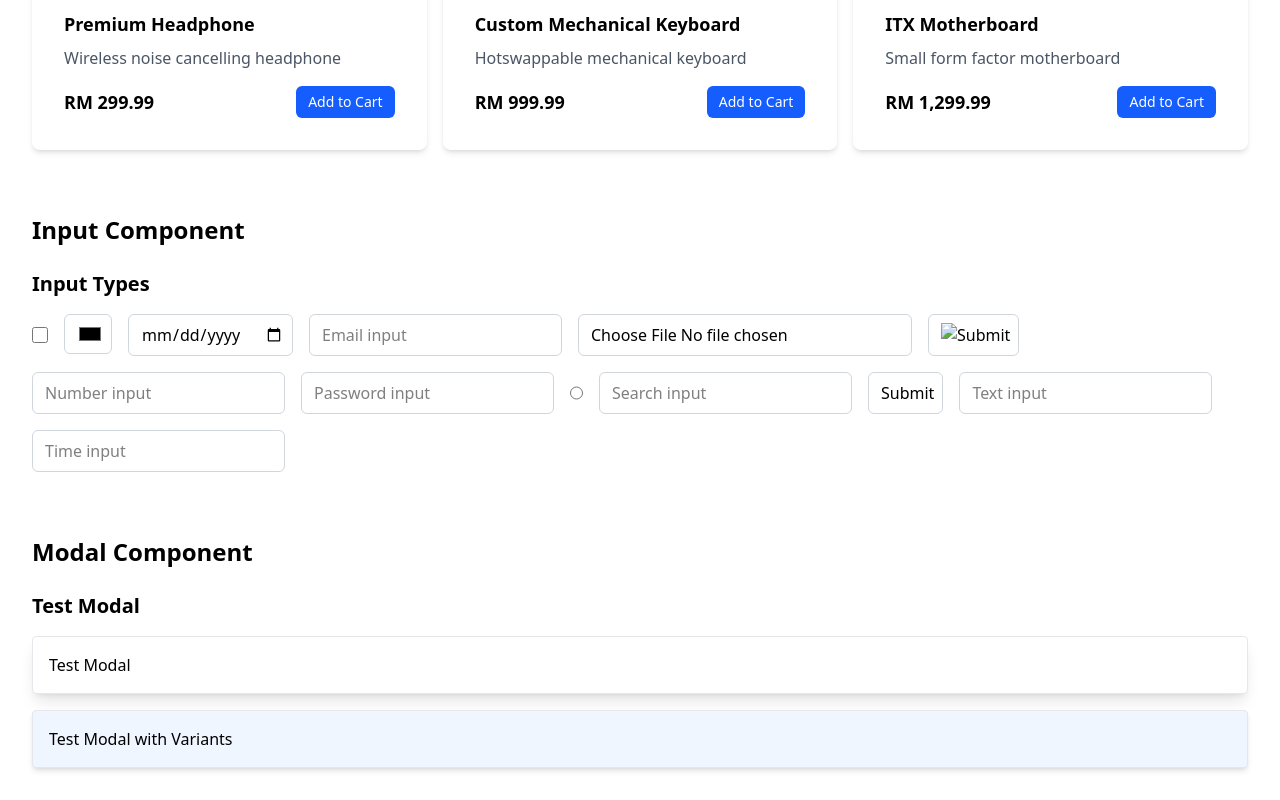
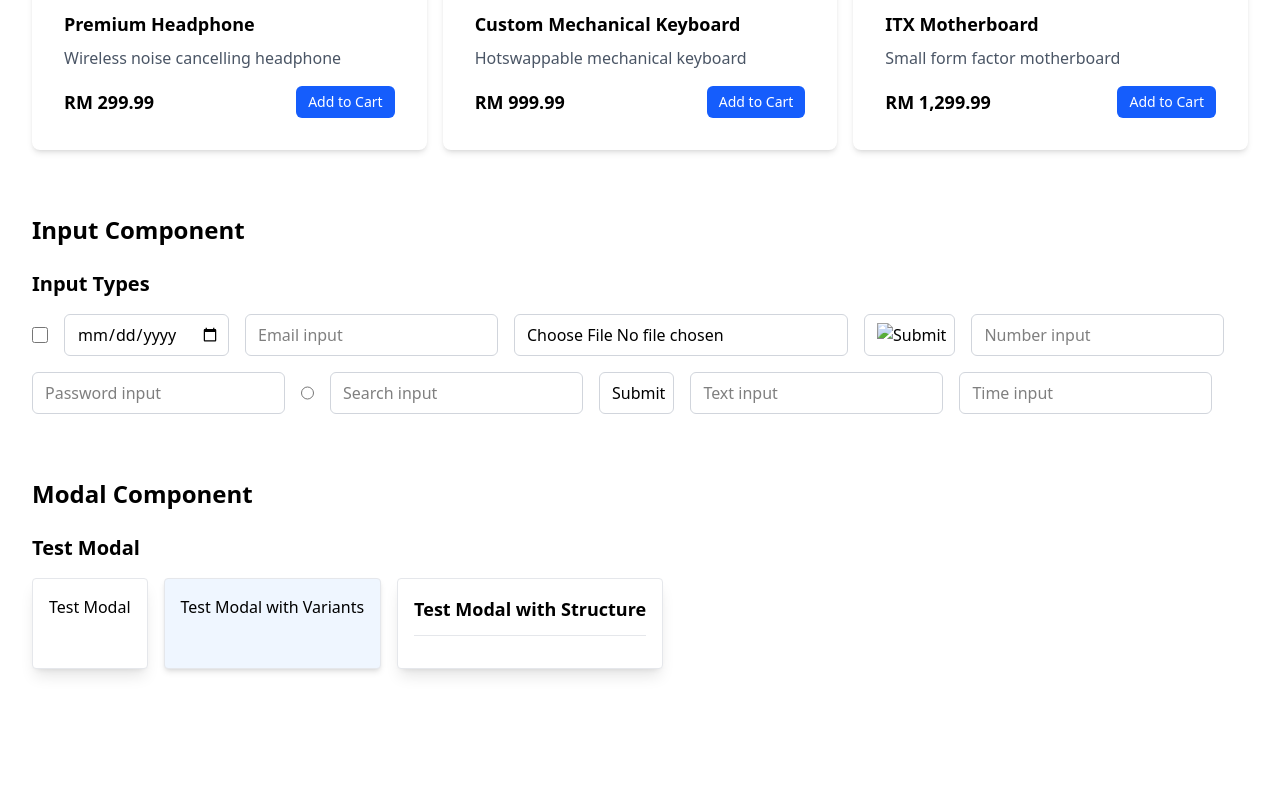
Before and after one commit to hahafiz/design-system, a React (Vite) app: page / in a window 1280 px wide. Shown: the part 1713-2513 px from the top of the page. After the commit the page ends 2414 px from the top, so only its background shows below. Built offline with nearby package versions, Linux system fonts and the light colour scheme.

Commit message:
progress: modal component

```diff
--- a/src/components/Input/Input.jsx
+++ b/src/components/Input/Input.jsx
@@ -17,7 +17,6 @@ const Input = ({
   // input type
   const inputType = {
     checkbox: "checkbox",
-    color: "color",
     date: "date",
     email: "email",
     file: "file",
--- a/src/components/Input/InputDemo.jsx
+++ b/src/components/Input/InputDemo.jsx
@@ -10,12 +10,6 @@ const InputDemo = () => {
         <h2 className="text-xl font-semibold">Input Types</h2>
         <div className="flex flex-wrap gap-4">
           <Input type="checkbox" placeholder="Checkbox" className="w-4" />
-          <Input
-            type="color"
-            placeholder="Color input"
-            style={{ height: "40px" }}
-            className="w-12 pl-0"
-          />
           <Input type="date" placeholder="Date input" />
           <Input type="email" placeholder="Email input" />
           <Input type="file" placeholder="File input" />
--- a/src/components/Modal/Modal.jsx
+++ b/src/components/Modal/Modal.jsx
@@ -59,4 +59,16 @@ Modal.propTypes = {
   className: PropTypes.string,
 };
 
+Modal.Header = ({ children, className = "", ...props }) => (
+  <div className={`border-b border-gray-200 pb-3 mb-4 ${className}`} {...props}>
+    {children}
+  </div>
+);
+
+Modal.Title = ({ children, className = "", ...props }) => (
+  <h3 className={`text-lg font-semibold ${className}`} {...props}>
+    {children}
+  </h3>
+);
+
 export default Modal;
--- a/src/components/Modal/ModalDemo.jsx
+++ b/src/components/Modal/ModalDemo.jsx
@@ -9,6 +9,7 @@ const ModalDemo = (props) => {
 
       <div className="space-y-4">
         <h2 className="text-xl font-semibold"> Test Modal</h2>
+        <div className="flex gap-4">
           <Modal>Test Modal</Modal>
           <Modal
             variant="primary"
@@ -17,6 +18,12 @@ const ModalDemo = (props) => {
           >
             Test Modal with Variants
           </Modal>
+          <Modal>
+            <Modal.Header>
+              <Modal.Title>Test Modal with Structure</Modal.Title>
+            </Modal.Header>
+          </Modal>
+        </div>
       </div>
     </div>
   );
```
Lines whose indentation alone changed are shown as unchanged.
